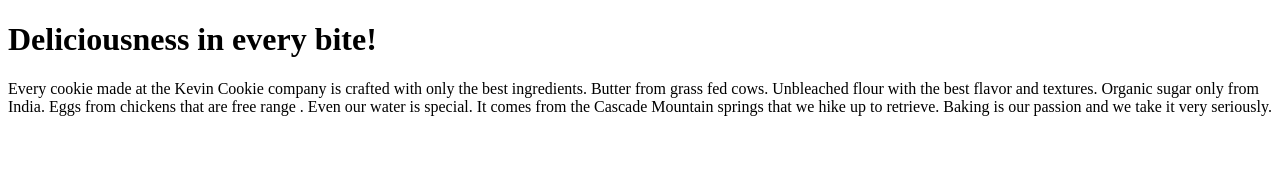
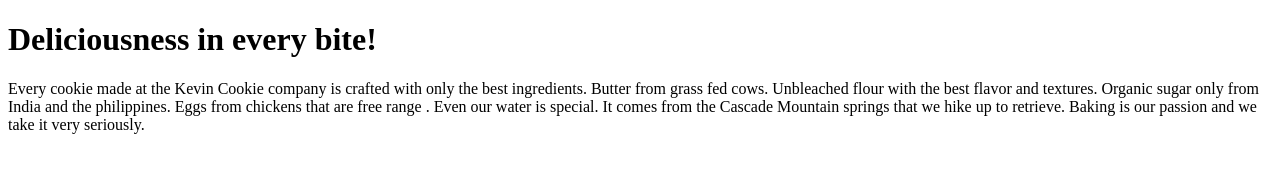
Before and after one commit to Jodimohammed/jodicookingcompany.com, a plain HTML site: page index.htm in a window 1280 px wide. Drawn offline with Linux system fonts and the light colour scheme.

Commit message:
Update index.htm

```diff
--- a/index.htm
+++ b/index.htm
@@ -4,7 +4,7 @@
 
 <h1>Deliciousness in every bite!</h1>
 
-<p>Every cookie made at the Kevin Cookie company is crafted with only the best ingredients. Butter from grass fed cows. Unbleached flour with the best flavor and textures. Organic sugar only from India. Eggs from chickens that are free range . Even our water is special. It comes from the Cascade Mountain springs that we hike up to retrieve. Baking is our passion and we take it very seriously.</p>
+<p>Every cookie made at the Kevin Cookie company is crafted with only the best ingredients. Butter from grass fed cows. Unbleached flour with the best flavor and textures. Organic sugar only from India and the philippines. Eggs from chickens that are free range . Even our water is special. It comes from the Cascade Mountain springs that we hike up to retrieve. Baking is our passion and we take it very seriously.</p>
 
 
 </body>
```
